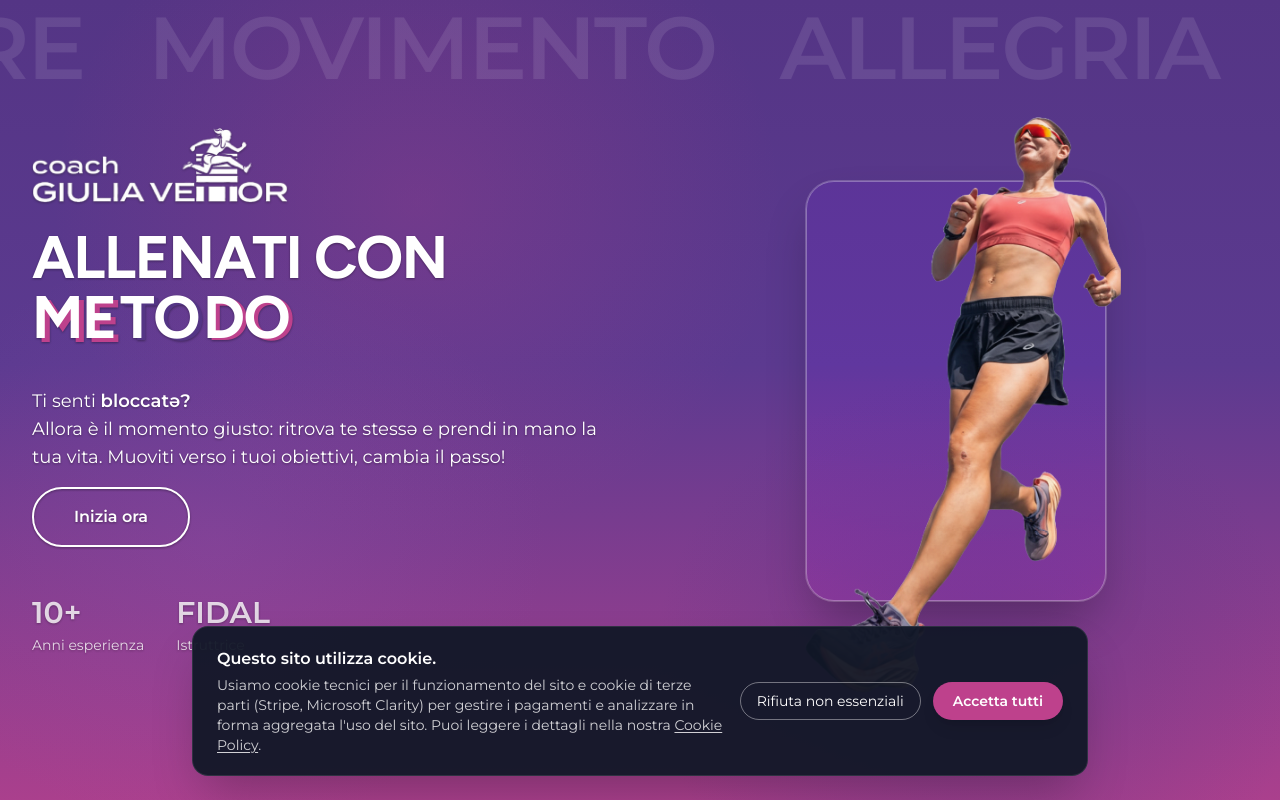
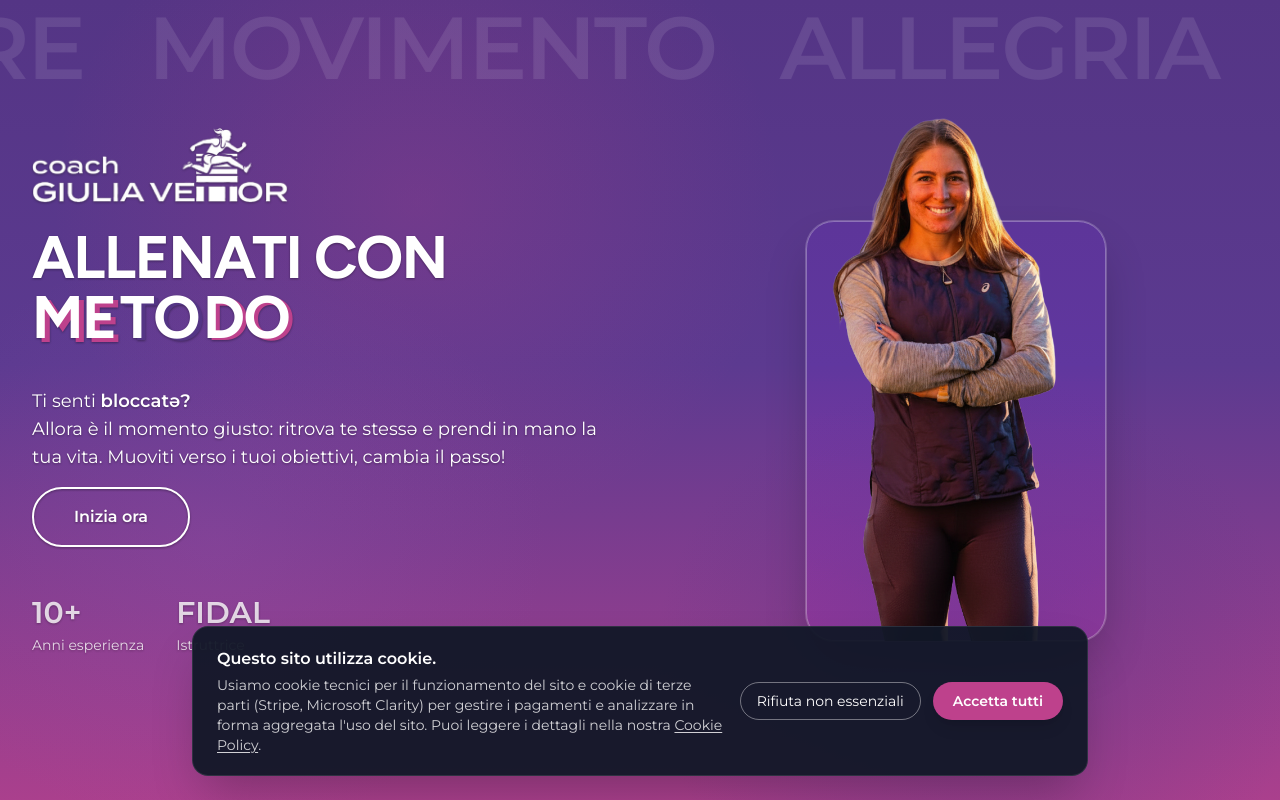
Before and after one commit to erikwskiCollaborator/giulia-vettor, a Next.js app: page / in a window 1280 px wide. Shown: the top 800 px of the page. Built offline with nearby package versions, Linux system fonts and the light colour scheme.

Commit message:
Commit photos

```diff
--- a/src/components/Hero.tsx
+++ b/src/components/Hero.tsx
@@ -218,7 +218,7 @@ export default function Hero({ onCtaClick }: HeroProps) {
           </div>
 
           {/* Transparent photo placeholder (no src set yet) */}
-          <div className="relative flex items-center justify-center mt-8 lg:mt-0">
+          <div className="relative flex items-center justify-center mt-8 lg:mt-0 translate-y-10">
             <div
               aria-label="Foto atleta"
               role="img"
@@ -229,11 +229,11 @@ export default function Hero({ onCtaClick }: HeroProps) {
               }}
             />
             <Image
-              src="/images/hero.png"
+              src="/images/hero2.png"
               alt="Hero Image"
               width={200} // fallback for SSR
               height={100} // fallback for SSR
-              className="absolute top-[-25%] h-[150%]  w-auto mb-6"
+              className="absolute top-[-50%] h-[150%]  w-auto mb-6"
               priority
             />
           </div>
```
Also changed, not shown: public/images/hero2.png (added), public/images/hero3.png (added).
